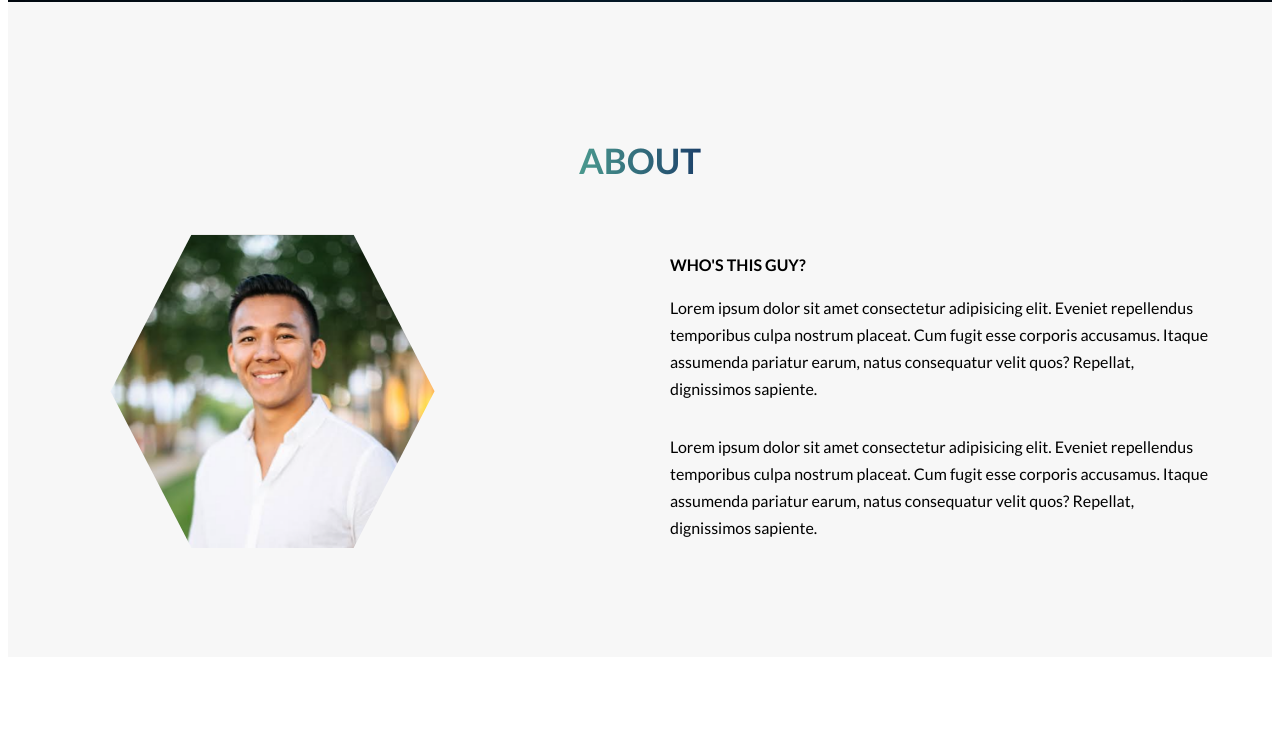
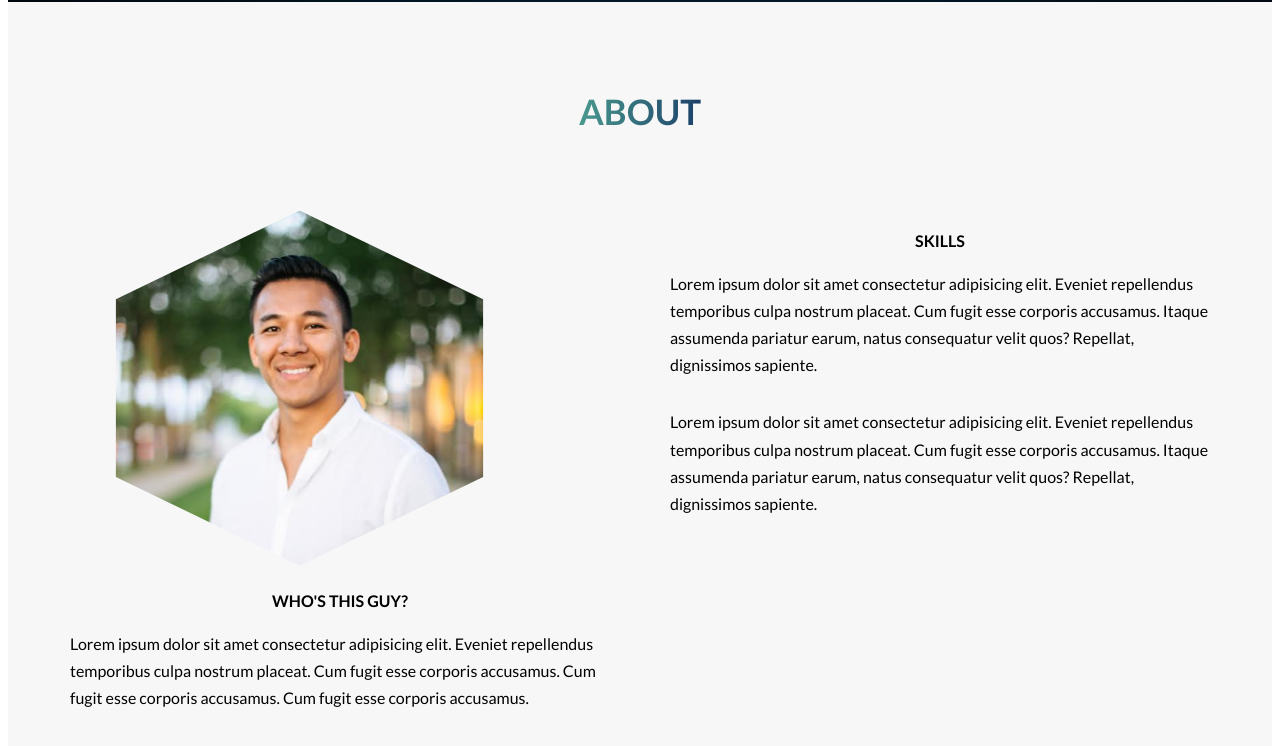
Before and after one commit to svphan1/Portfolio-Site, a website: page index.html in a window 1280 px wide. Shown: the part 806-1552 px from the top of the page. Before the commit the page ends 1471 px from the top, so only its background shows below. Drawn offline with nearby package versions, Linux system fonts and the light colour scheme.

Commit message:
style about section

```diff
--- a/app.js
+++ b/app.js
@@ -2,3 +2,9 @@
 // particlesJS.load('particles-js', 'assets/particles.json', function() {
 //   console.log('callback - particles.js config loaded');
 // });
+
+$(".btn").click(function() {
+  $('html,body').animate({
+      scrollTop: $(".section-about").offset().top},
+      'slow');
+});
--- a/index.html
+++ b/index.html
@@ -26,7 +26,7 @@
 
     <main>
       <section class="section-about">
-        <div class="u-center-text u-margin-bottom-small">
+        <div class="u-center-text u-margin-bottom-medium">
           <h2 class="heading-secondary">About</h2>
         </div>
 
@@ -38,12 +38,19 @@
                 alt="Profile Picture"
                 class="composition__photo"
               />
+              <h3 class="heading-tertiary u-margin-bottom-small">
+                Who's this guy?
+              </h3>
+              <p class="paragraph">
+                Lorem ipsum dolor sit amet consectetur adipisicing elit. Eveniet
+                repellendus temporibus culpa nostrum placeat. Cum fugit esse
+                corporis accusamus. Cum fugit esse corporis accusamus. Cum fugit
+                esse corporis accusamus.
+              </p>
             </div>
           </div>
           <div class="col-1-of-2">
-            <h3 class="heading-tertiary u-margin-bottom-small">
-              Who's this guy?
-            </h3>
+            <h3 class="heading-tertiary u-margin-bottom-small">Skills</h3>
             <p class="paragraph">
               Lorem ipsum dolor sit amet consectetur adipisicing elit. Eveniet
               repellendus temporibus culpa nostrum placeat. Cum fugit esse
@@ -61,6 +68,7 @@
       </section>
     </main>
 
+    <script src="app.js"></script>
     <script src="https://cdn.jsdelivr.net/particles.js/2.0.0/particles.min.js"></script>
     <script>
       particlesJS.load("particles-js", "particleflow.json", function() {
--- a/sass/base/_typography.scss
+++ b/sass/base/_typography.scss
@@ -32,10 +32,12 @@ body {
   background-image: linear-gradient(to right, $color-main-light, $color-main);
   -webkit-background-clip: text;
   color: transparent;
+  margin-top: -2rem;
 }
 
 .heading-tertiary {
   font-size: $default-font-size;
+  text-align: center;
   font-weight: 700;
   text-transform: uppercase;
 }
--- a/sass/components/_composition.scss
+++ b/sass/components/_composition.scss
@@ -1,8 +1,10 @@
 .composition {
 
   &__photo {
-    width: 75%;
-    box-shadow: 0 1.5rem 4rem rgba($color-black, .4);
-    clip-path: polygon(30% 0%, 70% 0%, 90% 50%, 90% 50%, 70% 100%, 30% 100%, 10% 50%, 10% 50%);
+    width: 85%;
+    filter: drop-shadow(0px 10px 5px rgba(0,0,0,0.1));
+    // box-shadow: 5rem 1.5rem 4rem rgba($color-black, .4);
+    clip-path: polygon(50% 0%, 90% 25%, 90% 75%, 50% 100%, 10% 75%, 10% 25%);
+    // clip-path: polygon(30% 0%, 70% 0%, 90% 50%, 90% 50%, 70% 100%, 30% 100%, 10% 50%, 10% 50%);
   }
 }
```
Also changed, not shown: css/style.css.
